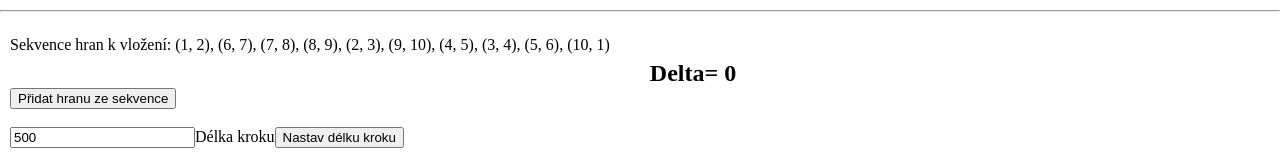
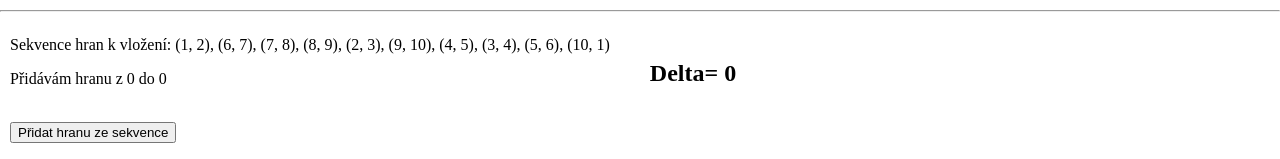
Before and after one commit to Rumec/BP, a React (Create React App) app in the folder visualization/: page / in a window 1280 px wide. Both pictures are taken after a click on the button "Načíst demo". Shown: the part 562-721 px from the top of the page. Built offline with nearby package versions, Linux system fonts and the light colour scheme.

Commit message:
demo finished bud very very ugly

```diff
--- a/visualization/src/components/Chart1.js
+++ b/visualization/src/components/Chart1.js
@@ -726,6 +726,7 @@ class NetworkGraph extends React.Component {
             >
                 <div>
                     <p>Sekvence hran k vložení: {renderTupleList(this.state.sequenceToAdd)}</p>
+                    <p>Přidávám hranu z {this.state.from} do {this.state.to}</p>
                     <br/>
                     <button
                         onClick={this.step}
```
Also changed, not shown: 1 other file (tests, documents, lock files or other folders).
